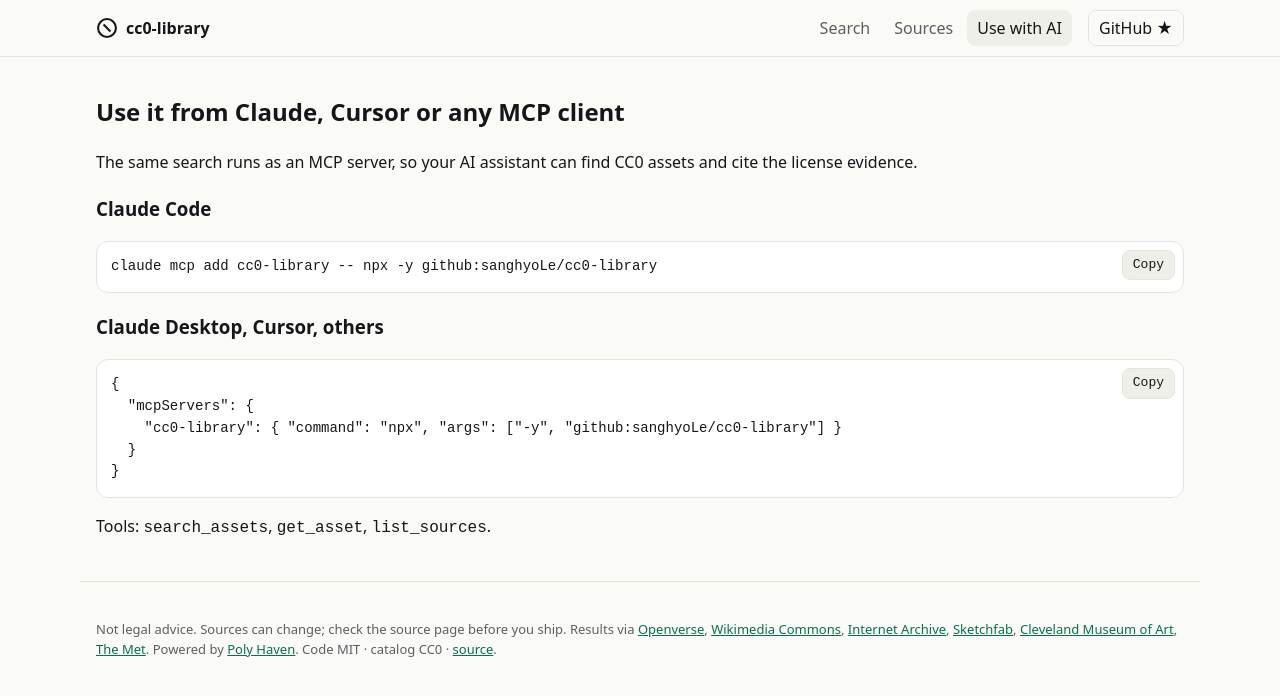
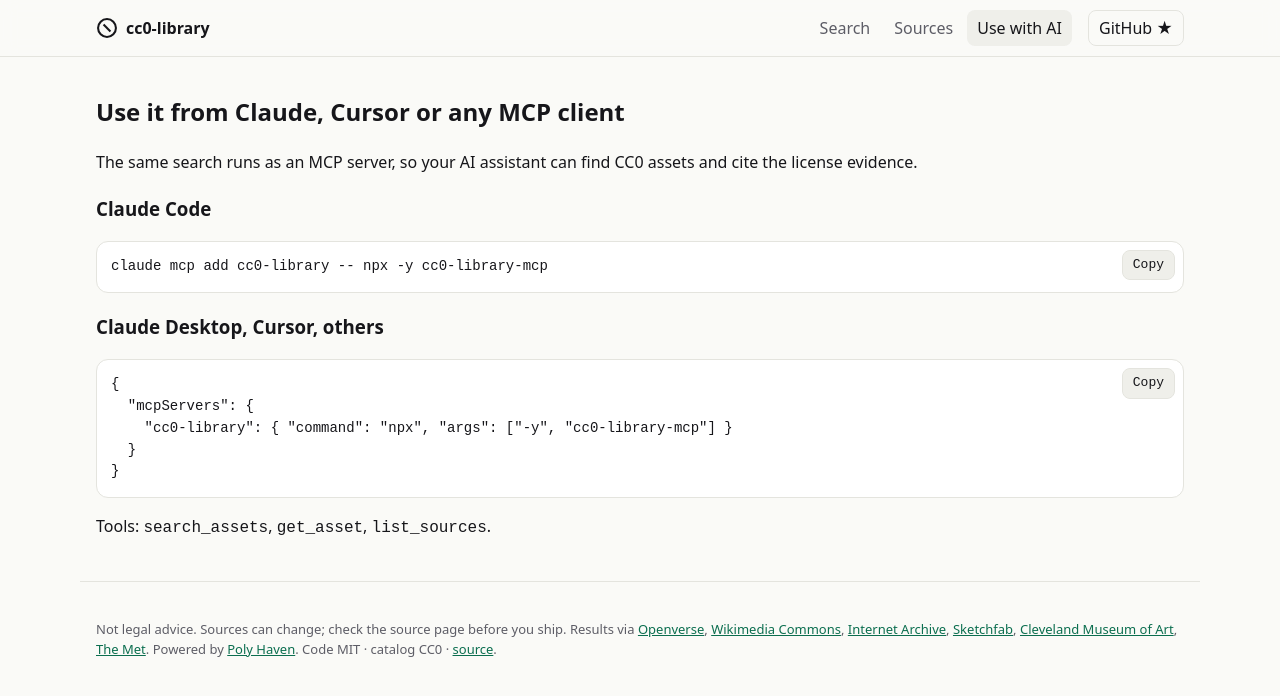
Before and after one commit to sanghyoLe/cc0-library, a website with bundled scripts: page web/index.html in a window 1280 px wide. Both pictures are taken after a click on the tab "Use with AI". Built offline with nearby package versions, Linux system fonts and the light colour scheme.

Commit message:
Install from npm: npx -y cc0-library-mcp
Co-Authored-By: Claude Opus 5.5 <noreply@anthropic.com>

```diff
--- a/web/index.html
+++ b/web/index.html
@@ -62,11 +62,11 @@
       <h2>Use it from Claude, Cursor or any MCP client</h2>
       <p>The same search runs as an MCP server, so your AI assistant can find CC0 assets and cite the license evidence.</p>
       <h3>Claude Code</h3>
-      <pre class="code"><code id="cmd-claude">claude mcp add cc0-library -- npx -y github:sanghyoLe/cc0-library</code><button class="copy" data-copy="cmd-claude">Copy</button></pre>
+      <pre class="code"><code id="cmd-claude">claude mcp add cc0-library -- npx -y cc0-library-mcp</code><button class="copy" data-copy="cmd-claude">Copy</button></pre>
       <h3>Claude Desktop, Cursor, others</h3>
       <pre class="code"><code id="cmd-json">{
   "mcpServers": {
-    "cc0-library": { "command": "npx", "args": ["-y", "github:sanghyoLe/cc0-library"] }
+    "cc0-library": { "command": "npx", "args": ["-y", "cc0-library-mcp"] }
   }
 }</code><button class="copy" data-copy="cmd-json">Copy</button></pre>
       <p>Tools: <code>search_assets</code>, <code>get_asset</code>, <code>list_sources</code>.</p>
```
Also changed, not shown: README.md.
